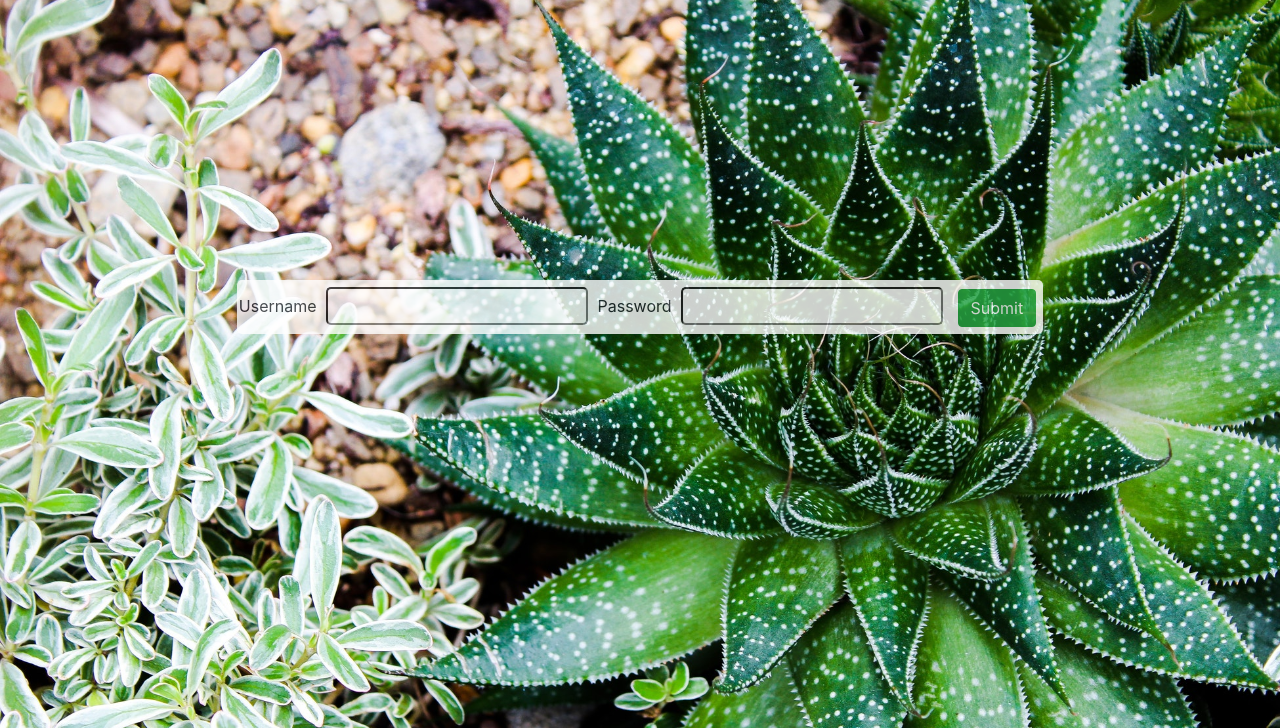
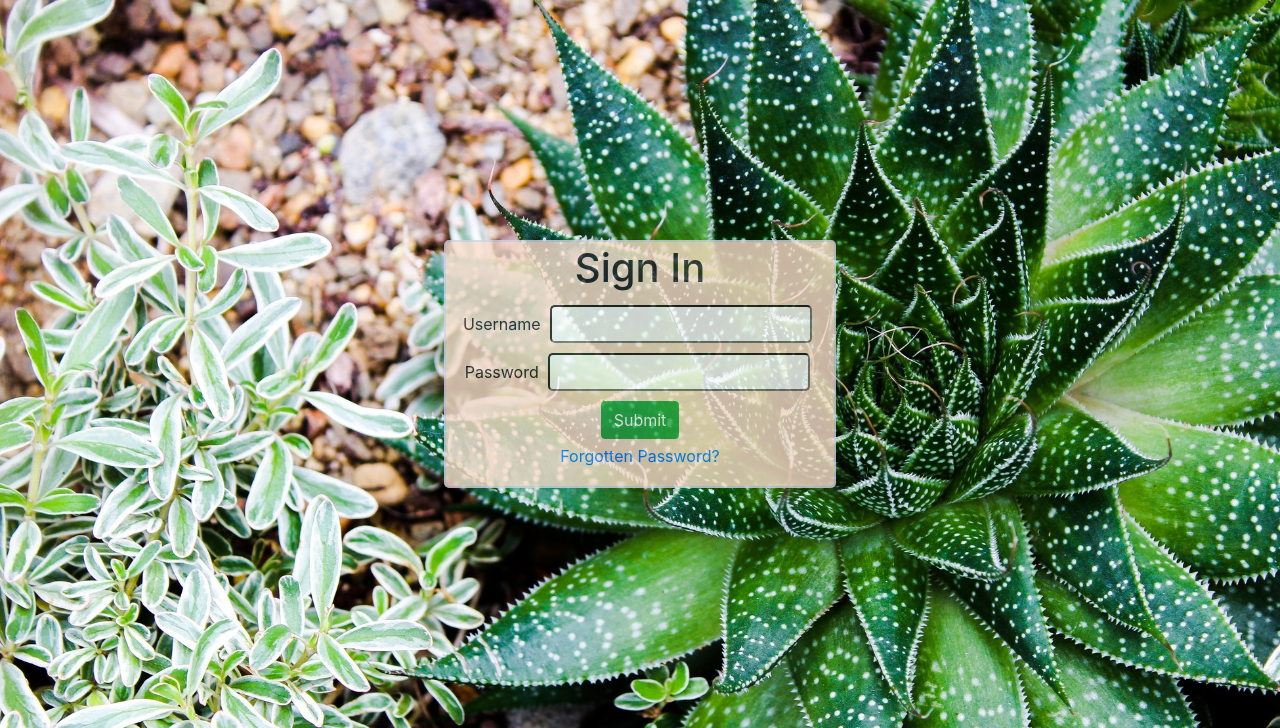
Before and after one commit to humbleafrica-zz/artmatch, a Django app: page /login in a window 1280 px wide. Shown: the part 56-784 px from the top of the page. Run offline with Django 3.2, Linux system fonts and the light colour scheme; some libraries are stand-ins or nearby versions; some web fonts are replaced.

Commit message:
login and sign up changes

```diff
--- a/artist/static/artist/style.css
+++ b/artist/static/artist/style.css
@@ -42,7 +42,7 @@ body {
 form {
     margin: 120px auto;
     display: inline-block;
-    background: white;
+    background: #F9DECB;
     border-radius: 5px;
     padding: 2px;
 }
@@ -91,6 +91,7 @@ input {
     position: relative;
     text-shadow: 2px 1px red;
     max-width: 35%;
+    border: 2px solid #F9DECB;
 }
 
 .register {
@@ -102,11 +103,14 @@ input {
 }
 
 #login {
-    margin: 280px auto;
+    margin: 240px auto;
+    border: 2px solid #D0D4E4;
 }
 
 #register {
-    margin: 200px auto;
+    margin: 180px auto;
+    border: 2px solid #D0D4E4;
+
 }
 
 .logo {
--- a/artist/templates/registration/login.html
+++ b/artist/templates/registration/login.html
@@ -11,11 +11,19 @@
 {% endif %}
 
 <div class="wrapper">
-  <form id="login" method="post" action="{% url 'login' %}">
-    {% csrf_token %} {% block login %} {{ form }} {% endblock %} Username <input type="text" name="username" /> Password <input type="password" name="password" />
-
+  <form class="form-group" id="login" method="post" action="{% url 'login' %}">
+    <h1>Sign In</h1>
+    {% csrf_token %} {% block login %} {% endblock %}
+    <div class="col">
+      Username <input type="text" name="username" />
+    </div>
+    <div class="col">Password <input type="password" name="password" /></div>
     <input class="btn btn-success" type="submit" value="Submit" />
     <input type="hidden" name="next" value="{{ next }}" />
+    <a href="">
+      <p>Forgotten Password?</p>
+    </a>
+
   </form>
 </div>
 {% endblock %}
--- a/artist/templates/registration/signup.html
+++ b/artist/templates/registration/signup.html
@@ -12,6 +12,7 @@
 
 <div class="wrapper">
   <form id="login" class='site-form' method="post" action="{{ 'signup' }}">
+    <h1>Sign Up</h1>
     <table>
       {% csrf_token %} {{ form.as_table }}
     </table>
```
